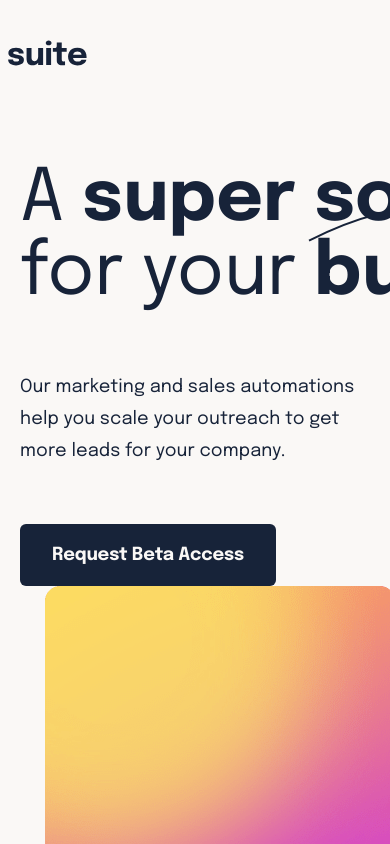
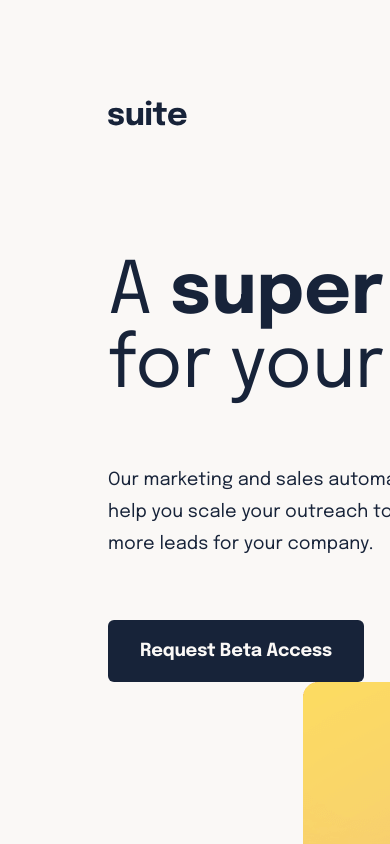
Before and after one commit to diarleth/Reto-frontend-2, a plain HTML site: page index.html in a window 390 px wide. Shown: the top 844 px of the page. Drawn offline with Linux system fonts and the light colour scheme.

Commit message:
tabletversion

```diff
--- a/figma.css
+++ b/figma.css
@@ -71,11 +71,7 @@ h1 strong{
     font-size: 18px;
     line-height: 32px;
     letter-spacing: 0.1px;
-    /* position: absolute; */
-    /* width: 350px; */
-    height: 93px;
-    /* left: 165px;
-    top: 503px; */
+
 }
 .images{
     width: 350px;
@@ -193,16 +189,32 @@ footer{
         margin-top: 40px;
     }
     header{
-        width: 689px;
-        height: 56px;
-        left: 39px;
-        top: 40px;
+        max-width: 900px;
+        margin: 100px;
     }
+
     .container-one{
+        flex-wrap: wrap;
+        max-width: 700px;
         width: 100%;
-        flex-direction: column;
+        margin: 100px
+    }
+    .container-business{
+        width: 400px;
+    }
+    h1{
+        width: 700px;
+    }
+    .line-curve{
+    }
+    p{
+        /* width: 400px; */
+    }
+    .images{
+        left: 195px;
     }
     .record{
         display: flex;
+
     }
 }
```
